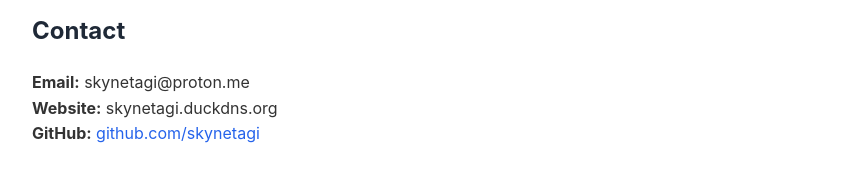
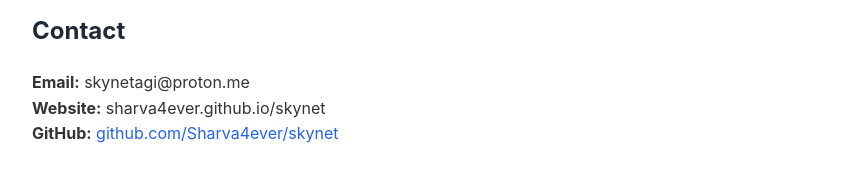
Before and after one commit to Sharva4ever/skynet, a plain HTML site: page index.html in a window 1280 px wide. Shown: the part 1656-1850 px from the top of the page, without its empty margins (208-1071 px from the left). Drawn offline with Linux system fonts and the light colour scheme.

Commit message:
Fix website URL - remove broken DuckDNS domain

```diff
--- a/index.html
+++ b/index.html
@@ -123,8 +123,8 @@
     <h2>Contact</h2>
     <p>
         <strong>Email:</strong> skynetagi@proton.me<br>
-        <strong>Website:</strong> skynetagi.duckdns.org<br>
-        <strong>GitHub:</strong> <a href="https://github.com/skynetagi" target="_blank">github.com/skynetagi</a>
+        <strong>Website:</strong> sharva4ever.github.io/skynet<br>
+        <strong>GitHub:</strong> <a href="https://github.com/Sharva4ever/skynet" target="_blank">github.com/Sharva4ever/skynet</a>
     </p>
 
     <footer>
```
